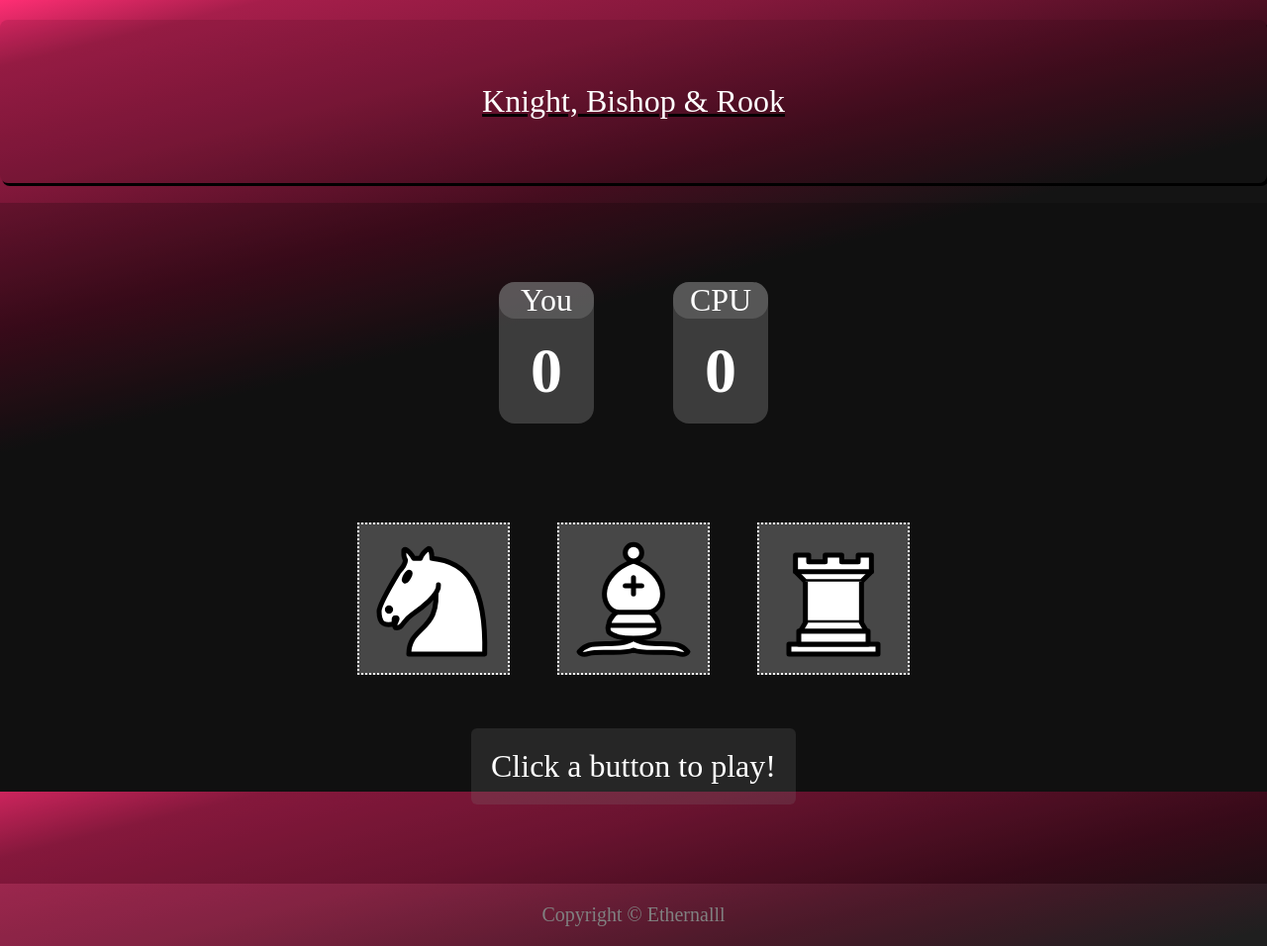
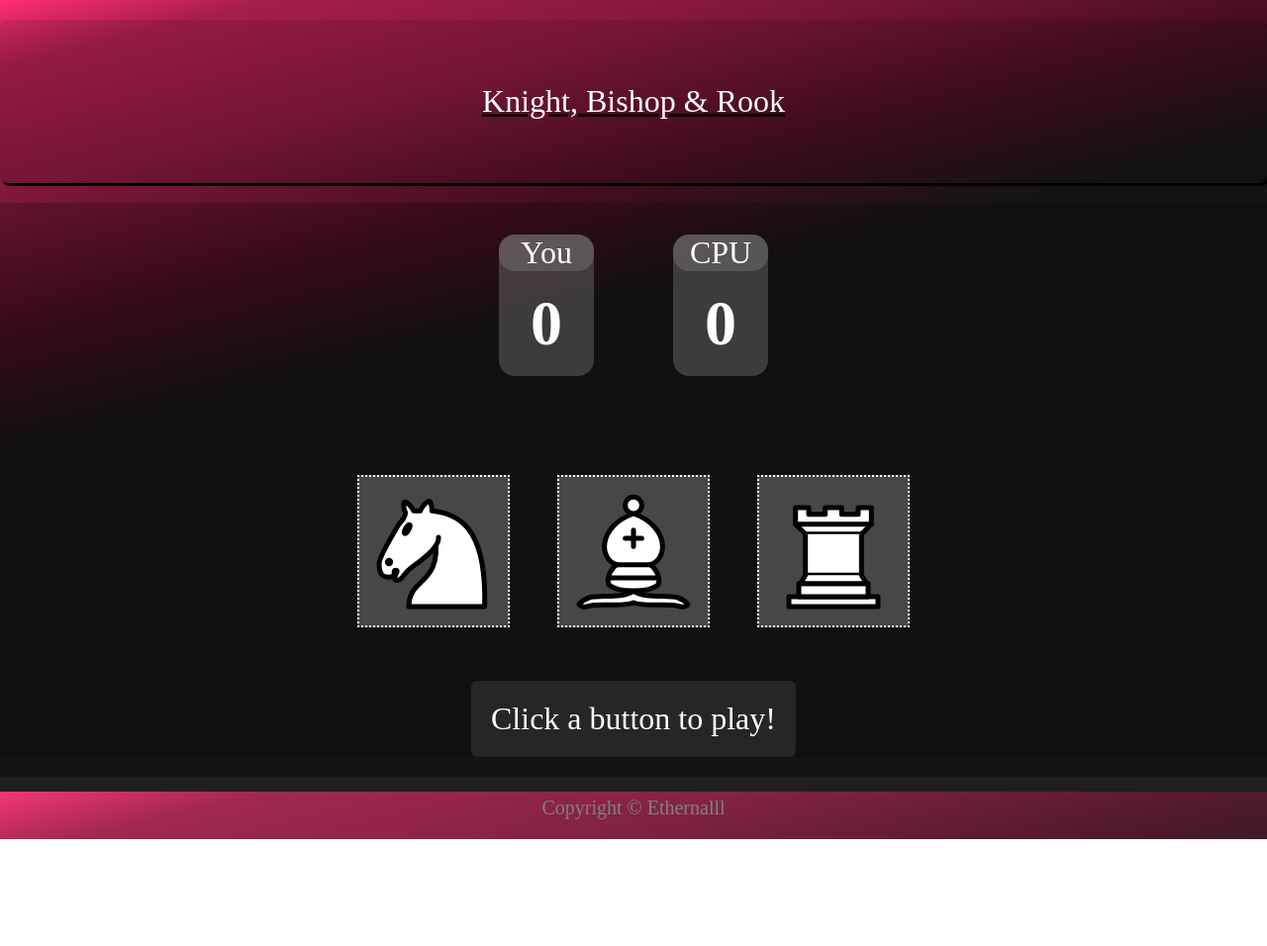
Before and after one commit to Ethernalll/top-rps, a plain HTML site: page index.html in a window 1280 px wide. Shown: the whole page at 99% size. After the commit the page ends 848 px from the top, so only its background shows below. Drawn offline with Linux system fonts and the light colour scheme.

Commit message:
Fix layout overflow, background repeating

```diff
--- a/styles.css
+++ b/styles.css
@@ -4,13 +4,13 @@ body {
     background: rgb(20,20,20);
     background: linear-gradient(346deg, rgba(20,20,20,1) 59%, rgba(69,13,31,1) 70%, rgba(131,24,59,1) 83%, rgba(166,30,75,1) 94%, rgba(255,46,116,1) 100%);
     height: 100vh;
+    background-attachment: fixed;
     margin: 0px;
     padding: 0px;
 }
 
 .header {
     align-self: stretch;
-    flex: auto;
     text-align: center;
     padding: 64px 200px;
     font-size: 32px;
@@ -27,20 +27,18 @@ body {
     display: flex;
     flex-direction: column;
     margin: 0px;
-    padding: 80px 0px;
-    flex: 1;
     margin-top: 20px;
     color: white;
     background-color: rgba(0, 0, 0, 0.2);
+    flex: auto;
 }
 
 .score {
     display: flex;
     justify-content: center;
     gap: 80px;
-    /* background-color: rgba(0, 0, 0, 0.2); */
     border-radius: 16px;
-    /* margin-top: 32px; */
+    margin-top: 32px;
 }
 
 .score div {
@@ -57,12 +55,9 @@ body {
     margin: 0px;
     color: white;
     border: 2px ins black;
-    width: max-content;
-    /* background-color: rgba(255, 255, 255, 0.1); */
 }
 
 .game {
-    /* background-color: #8EEFF0; */
     display: flex;
     justify-content: center;
     gap: 48px;
@@ -75,43 +70,48 @@ body {
     height: auto;
     border: 2px dotted white;
     background-color: rgba(126, 126, 126, 0.5);
-    animation-duration: 0.2s;
+    animation-duration: 0.4s;
     animation-name: stop_hover;
 }
 
 @keyframes stop_hover {
     from {
         background-color: rgba(126, 126, 126, 0.7);
+        border-radius: 8px;
     }
     to {
-        background-color: rgba(126, 126, 126, 0.5)
+        background-color: rgba(126, 126, 126, 0.5);
+        border-radius: 0px;
     }
 }
 
 .game img:hover {
-    animation-duration: 0.2s;
+    animation-duration: 0.4s;
     animation-name: hover;
     background-color: rgba(126, 126, 126, 0.7);
+    border-radius: 8px;
     cursor: grab;
 }
 
 @keyframes hover {
     from {
-        /* border: 2px dotted white; */
+        border-radius: 0px;
         background-color: rgba(126, 126, 126, 0.5);
     }
     to {
-        /* border: 2px solid white; */
+        border-radius: 8px;
         background-color: rgba(126, 126, 126, 0.7);
     }
 }
 
 footer {
-    /* margin: auto; */
-    width: 100vw;
+    margin: auto;
+    width: 100%;
     text-align: center;
+    padding: 20px;
     padding: 20px 0px;
     font-size: 20px;
+    margin-top: 20px;
     color: gray;
     background-color: rgba(126, 126, 126, 0.1);
 }
```
